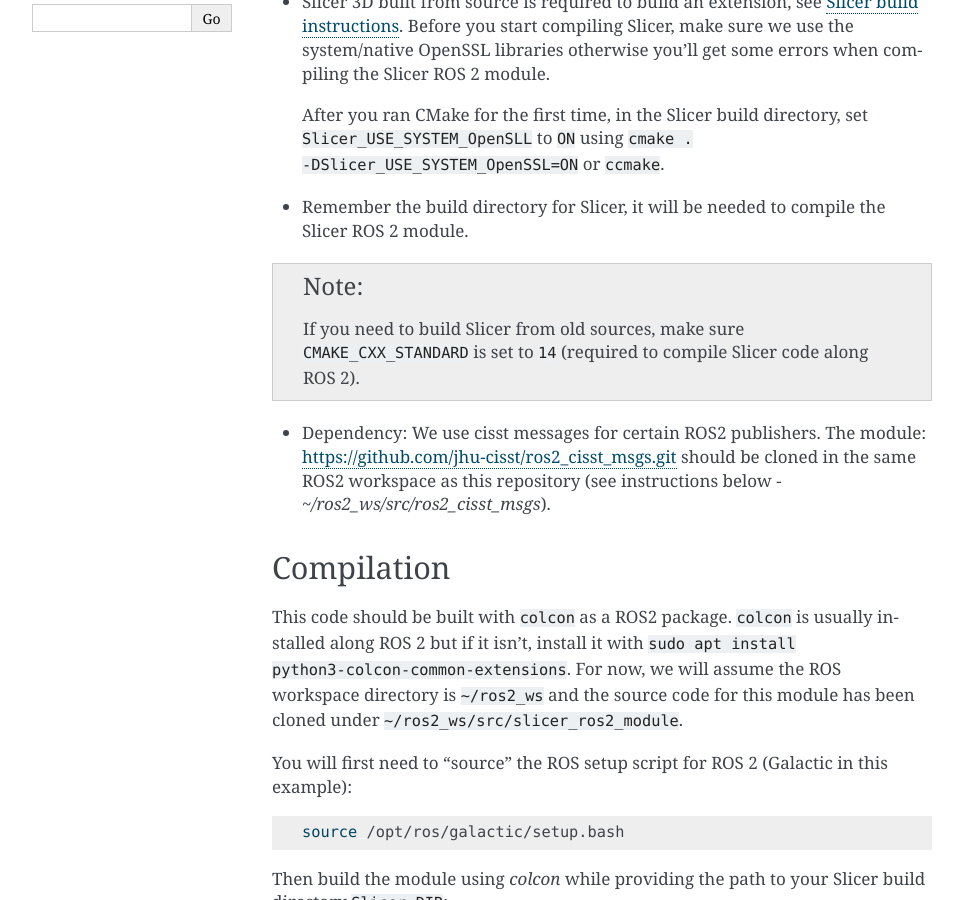
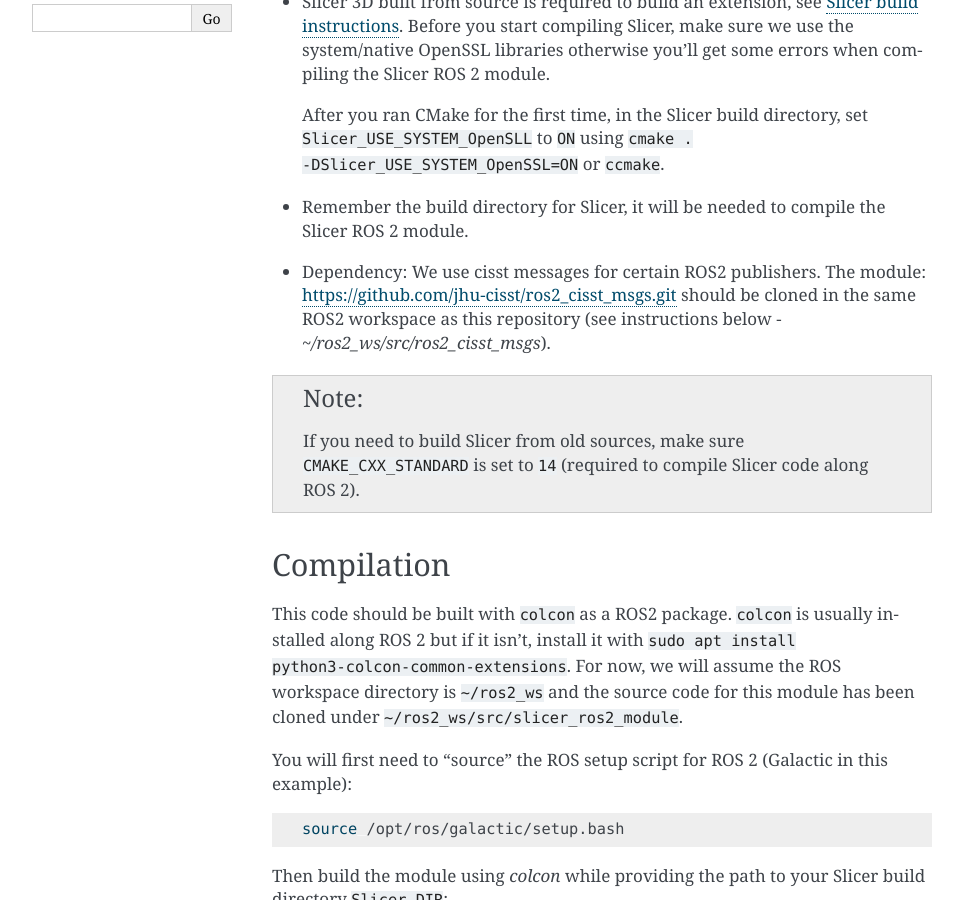
Before and after one commit to rosmed/slicer_ros2_module, a Sphinx documentation site: the page built from docs/pages/getting-started.rst, in a window 1280 px wide and 900 px high, scrolled down 307 px. Shown: the whole window, without its empty margins (148-1111 px from the left). Built offline with Sphinx 7.4.7, drawn with Linux system fonts in a browser that asks for light colours.

```diff
--- a/docs/pages/getting-started.rst
+++ b/docs/pages/getting-started.rst
@@ -26,14 +26,14 @@
 * Remember the build directory for Slicer, it will be needed to
   compile the Slicer ROS 2 module.
 
-.. note:: If you need to build Slicer from old sources, make sure
-  ``CMAKE_CXX_STANDARD`` is set to ``14`` (required to compile Slicer
-  code along ROS 2).
-
 * Dependency: We use cisst messages for certain ROS2 publishers.
   The module: https://github.com/jhu-cisst/ros2_cisst_msgs.git should
   be cloned in the same ROS2 workspace as this repository
   (see instructions below - `~/ros2_ws/src/ros2_cisst_msgs`).
+
+.. note:: If you need to build Slicer from old sources, make sure
+  ``CMAKE_CXX_STANDARD`` is set to ``14`` (required to compile Slicer
+  code along ROS 2).
 
 ===========
 Compilation
```
Also changed, not shown: 5 other files.
